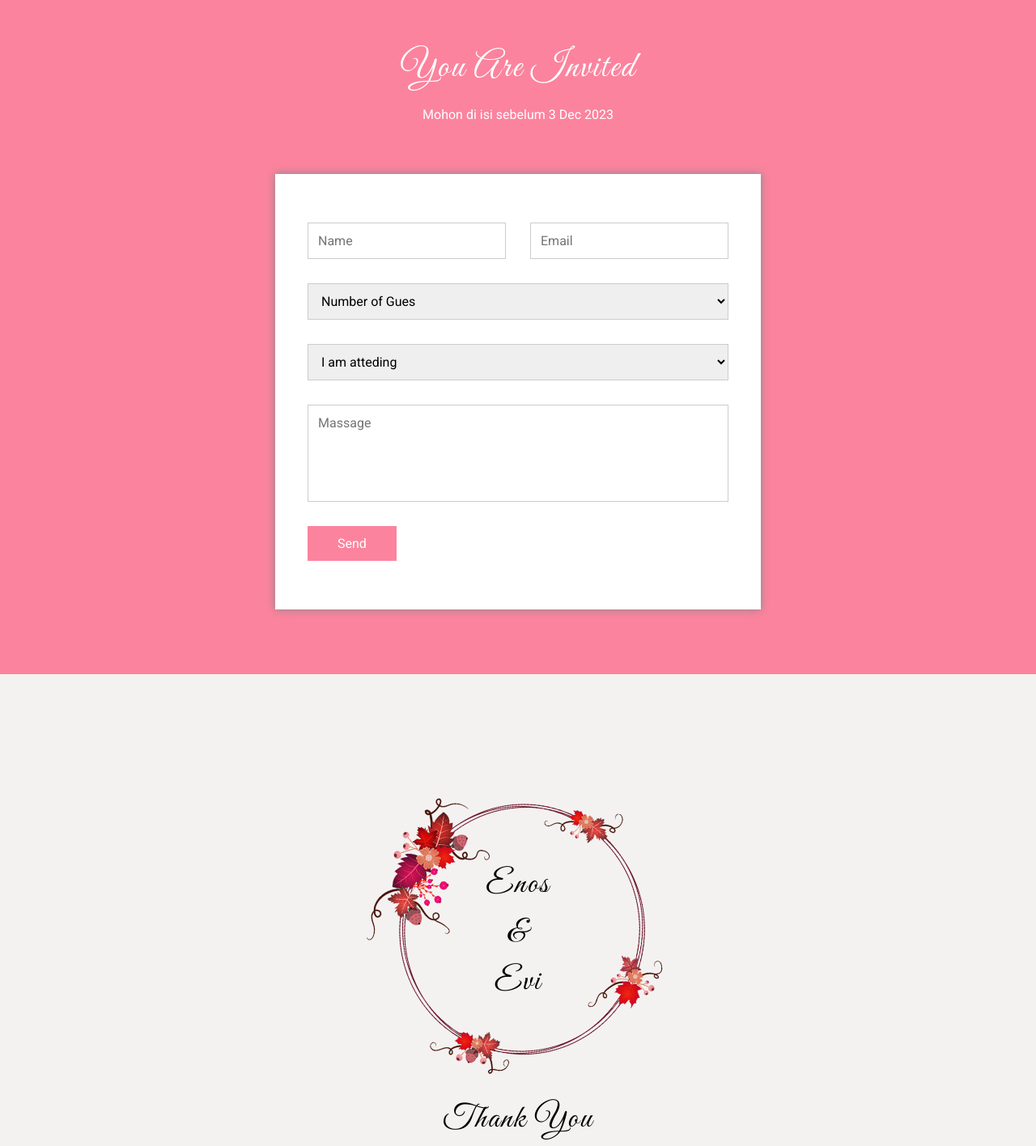
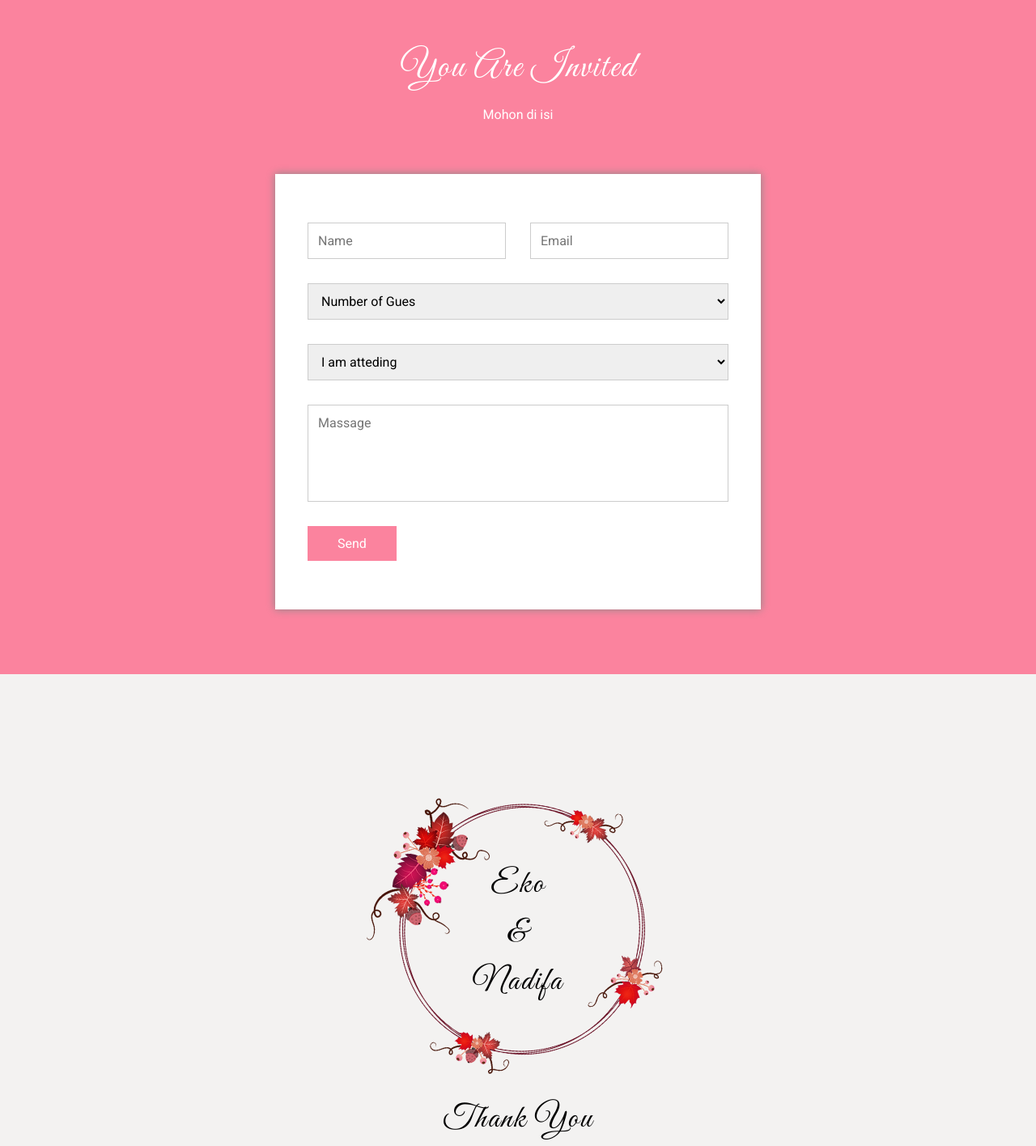
Before and after one commit to EkoSusant/undangan-nikahan, a plain HTML site: page index.html in a window 1280 px wide. Shown: the part 5620-7036 px from the top of the page at 81% size. Drawn offline with Linux system fonts and the light colour scheme.

Commit message:
Update wedding details and couple names in index.html12

```diff
--- a/index.html
+++ b/index.html
@@ -65,7 +65,7 @@
             <div class="home-content">
               <p>We are Getting Married</p>
               <h1>Eko & Nadifa</h1>
-              <span> 11 Nov 2025</span>
+              <span> 12 Nov 2025</span>
             </div>
           </div>
         </div>
@@ -598,7 +598,7 @@
         <div class="row">
           <div class="section-title">
             <h2>You Are Invited</h2>
-            <p>Mohon di isi sebelum 3 Dec 2023</p>
+            <p>Mohon di isi </p>
           </div>
         </div>
         <div class="row">
@@ -661,7 +661,7 @@
           <div class="footer-content">
             <div class="couple-name">
               <img src="img/flower-circle.png" alt="Wedding Couple" />
-              <h2>Enos <span>&</span> Evi</h2>
+              <h2>Eko <span>&</span> Nadifa</h2>
             </div>
             <p>Thank You</p>
           </div>
```
